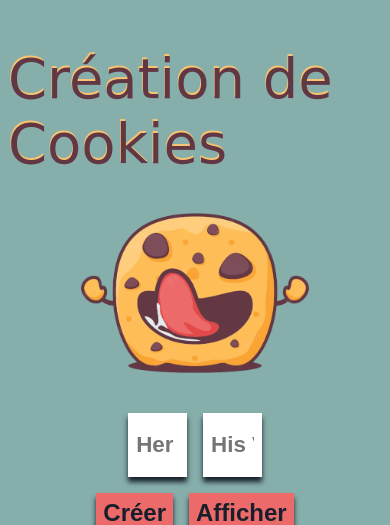
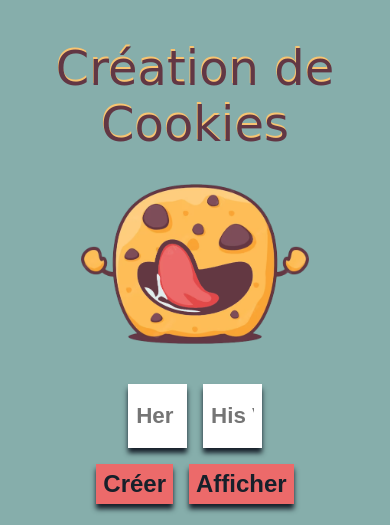
Before and after one commit to beldjoudiamir/Portfolio, a PHP site: page /projetPerso/cookies-web/index.html in a window 390 px wide. Shown: the top 525 px of the page. Run offline with PHP 8.4, Linux system fonts and the light colour scheme; some web fonts are replaced.

Commit message:
responsive ok home page ok

```diff
--- a/index.html
+++ b/index.html
@@ -139,6 +139,8 @@
             <p class="contentInfos"><img src="./projetPerso/projectDIMC/image/imc-img.jpg">Application web pour Calculez votre Indice de Masse Corporelle <a class="button" href="./projetPerso/projectDIMC/index.html">click</a></p>
             <p class="contentInfos"><img src="./projetPerso/questionnaire/image/quizCapture.jpg">Questionnaire qui génère automatiquement les notes<a class="button" href="./projetPerso/questionnaire/index.html">click</a></p>
             <p class="contentInfos" id="contentInfos"><img src="./projetPerso/apiHtmlCss/image/Capture d’écran du 2023-07-14 16-00-24.png">Mini moteur de recherche ( Avec une API... )<a class="button" href="./projetPerso/apiHtmlCss/index.html">click</a></p>
+            <p class="contentInfos" id="contentInfos"><img src="./projetPerso/cookies-web/img/Capture d’écran du 2023-08-13 19-08-11.png">Projet sur le fonctionnement des cookies<a class="button" href="./projetPerso/cookies-web/index.html">click</a></p>
+
           </div>
 
           <div class="containerAbout" id="CONTACT">
--- a/projetPerso/cookies-web/style.css
+++ b/projetPerso/cookies-web/style.css
@@ -131,3 +131,17 @@ button:hover{
     min-width: 150px;
     border-radius: 2px;
 }
+
+
+/* phone */
+@media (max-width: 573px){
+
+    h1{
+
+        font-size: 3rem;
+        text-align: center;
+
+    }
+
+
+  }
```
Also changed, not shown: projetPerso/cookies-web/img/Capture d’écran du 2023-08-13 19-08-11.png (added).
